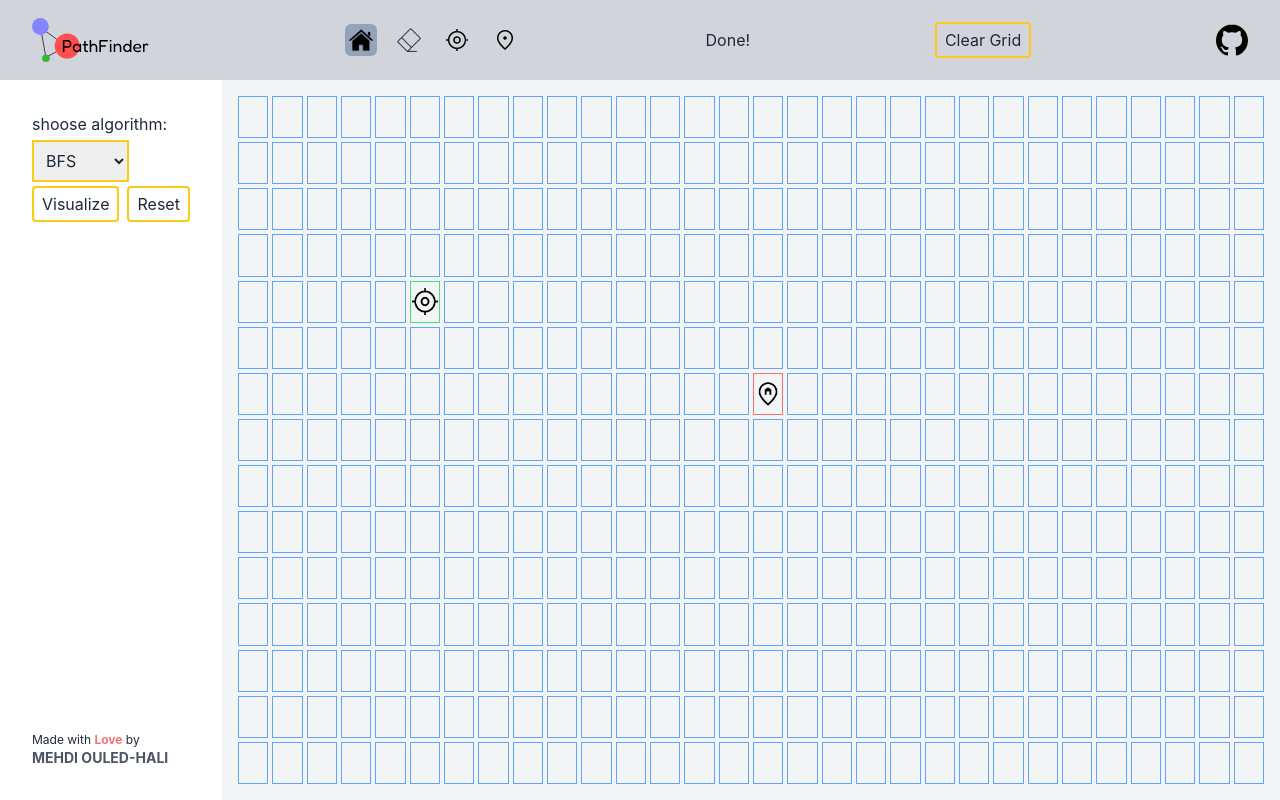
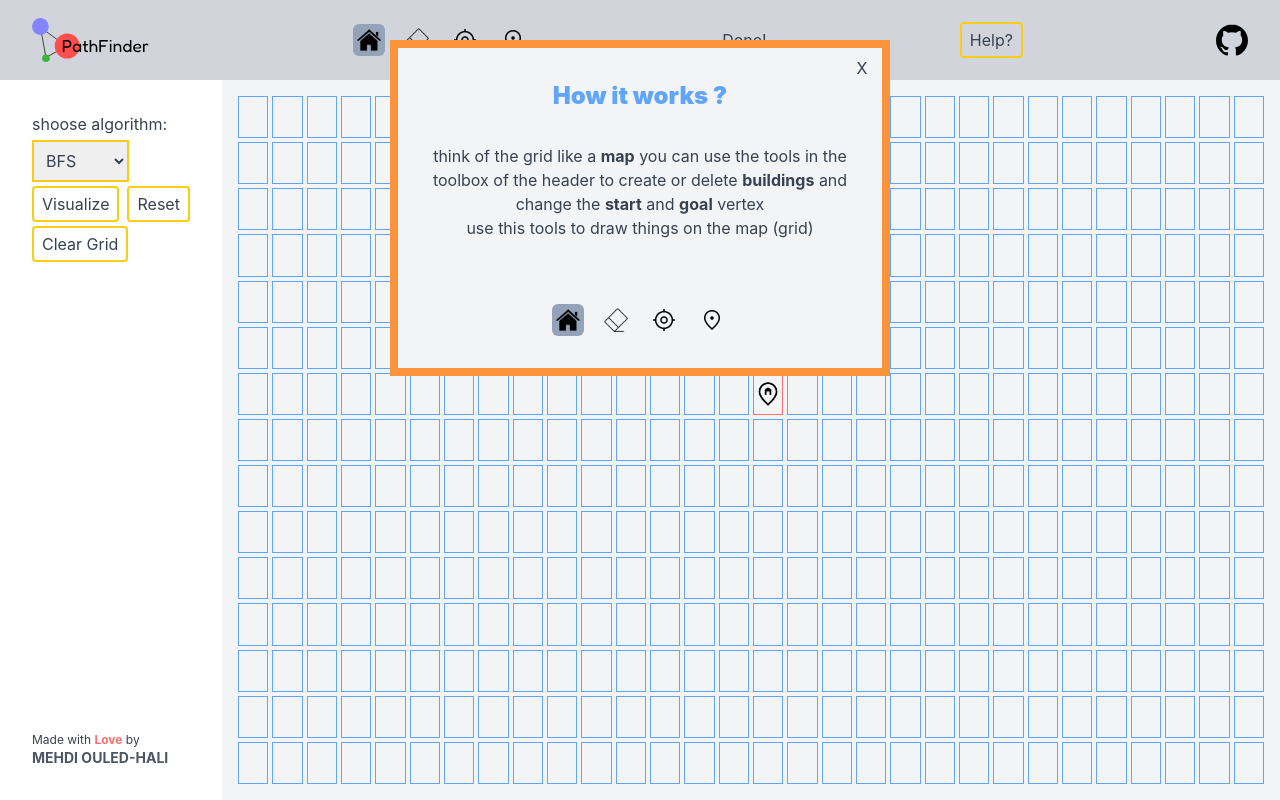
Before and after one commit to MehdiHali/PathFinder, a React (Create React App) app: page / in a window 1280 px wide. Built offline with nearby package versions, Linux system fonts and the light colour scheme.

Commit message:
add a how it works modal

```diff
--- a/src/App.tsx
+++ b/src/App.tsx
@@ -4,9 +4,15 @@ import Grid from './Grid';
 import Sidebar from './Sidebar';
 import { Dispatch, ReactNode, SetStateAction, useEffect, useState } from 'react';
 import { action, algo } from './Utils/types';
-import { clear } from 'console';
-// import {useStack} from './Utils/useStack'
-// import {useGraph} from './Utils/useGraph'
+import Modal from './Modal';
+import ToolBox from './Utils/ToolBox';
+
+
+import Logo from './Components/Logo';
+import Eraser from './assets/eraser.png'
+import Home from './assets/home.png'
+import Location from './assets/Location.png'
+import MyLocation from './assets/MyLocation.png'
 
 function App() {
 
@@ -15,37 +21,55 @@ function App() {
     const [clearGrid, setClearGrid]: [boolean, Dispatch<SetStateAction<boolean>>] = useState(false);
     let [action,setAction]: [action: action,setAction: Dispatch<SetStateAction<action>>] = useState("WALL" as action);
     let [algo,setAlgo]: [action: algo,setAction: Dispatch<SetStateAction<algo>>] = useState("BFS" as algo);
+    let [showHelp,setSHowHelp] = useState(true);
 
     useEffect(()=>{
 
     },[])
 
+    // useEffect(()=>{
+    //   setTimeout(()=>{
+    //     setSHowHelp(false);
+    //   },2000)
+    // },[])
+
     useEffect(()=>{
       // push(stack,count);
     },[visualize])
 
-    // function push(n: number){
-    //   setStack((stack): Stack=>{
-    //     console.log("pushing");
-    //     stack.push(n);
-    //     let newStack = new Stack();
-    //     return stack;
-    //   });
-    // }
 
-    // function pop(){
-    //   setStack((stack): Stack=>{
-    //     console.log(stack.pop()??"empty");
-    //     setCount(count=>count-1);
-    //     return stack;
-    //   });
-    // }
 
   return (
     <div className="App h-screen min-h-screen">
-     <Header  onClearGrid={setClearGrid} setAction={setAction} visualize={visualize} className={"h-[10%] bg-primary"}/>
+      {
+        showHelp &&
+      <Modal className=" border-8 border-orange-400  ">
+        <button className='absolute top-0 right-0 p-2 w-10 hover:bg-gray-200' onClick={()=>setSHowHelp(false)}>X</button>
+        <h2 className='text-blue-400 font-black text-2xl'>How it works ?</h2>
+        <div className='flex flex-col items-center space-y-8'>
+            <p className='py-8'>think of the grid like a <b> map</b> you can use the tools in the toolbox of the header to create or delete <b>buildings</b> and change the <b> start</b> and <b> goal</b> vertex
+            <br /> use this tools to draw things on the map (grid)
+            </p>
+        <ToolBox<action> onChange={setAction} defaultValue={"WALL"} className=" mx-auto ">
+            <ToolBox.Tool  /*onClick={setAction}*/ selected = {true} value={"WALL"}>
+                <img src={Home} />
+            </ToolBox.Tool>
+            <ToolBox.Tool selected={false} value={"ROUTE"}>
+                <img src={Eraser} />
+            </ToolBox.Tool>
+            <ToolBox.Tool selected={false} value={"START"}>
+                <img src={MyLocation} />
+            </ToolBox.Tool>
+            <ToolBox.Tool selected={false} value={"GOAL"}>
+                <img src={Location} />
+            </ToolBox.Tool>
+        </ToolBox>
+        </div>
+      </Modal>
+      }
+     <Header setShowHelp={setSHowHelp} setAction={setAction} visualize={visualize} className={"h-[10%] bg-primary"}/>
      <div className='flex h-[90vh] '>
-      <Sidebar setAlgo={setAlgo} onVisualize={()=>!visualize&&setVisualize(true)} onReset={()=>setResetGrid(true)} className={" w-[20%] bg-primary hidden sm:block"} />
+      <Sidebar onClearGrid={setClearGrid}  setAlgo={setAlgo} onVisualize={()=>!visualize&&setVisualize(true)} onReset={()=>setResetGrid(true)} className={" w-[20%] bg-primary hidden sm:block"} />
       <Grid algo={algo} triggerResetGrid={resetGrid} setResetGrid={setResetGrid} clearGrid={clearGrid} setClearGrid={setClearGrid} action={action} visualize={visualize} setVisualize={setVisualize}  className={"w-full bg-gray-100 h-full"}/>
      </div>
     </div>
--- a/src/Header.tsx
+++ b/src/Header.tsx
@@ -6,43 +6,10 @@ import Home from './assets/home.png'
 import Location from './assets/Location.png'
 import MyLocation from './assets/MyLocation.png'
 import GitHub from './assets/GitHub.svg'
-
-let ToolBoxContext = createContext({} as any);
-
-ToolBox.Tool = function Tool<T>({value, onClick, children}:{value: T, selected: boolean, onClick?: (value: T,...params: any[])=>void, children: ReactNode}){
-    // const [value,setValue] : [T, Dispatch<SetStateAction<T>>] = useState("" as T);
-
-    let {selected, setSelected} = useContext(ToolBoxContext);
-
-    return <li onClick={()=>{setSelected(value);onClick && onClick(value)}} className={"flex space-x-4 h-8 w-8 p-1 rounded-md cursor-pointer hover:border-2 border-yellow-400 hover:bg-slate-400 hover:border-dashed "+((selected === value)&&" bg-slate-400")}>
-            {children}
-        </li>
-}
+import ToolBox from './Utils/ToolBox';
 
 
-
-function ToolBox<T> ({onChange, defaultValue, children}:{onChange: Dispatch<SetStateAction<T>>, defaultValue: T, children: ReactNode}){
-
-    const [selected,setSelected]: [T, Dispatch<SetStateAction<T>>] = useState(defaultValue);
-
-    function handleChange(ev: any){
-        ev.preventDefault();
-        setSelected(ev.target.value);
-    }
-
-    useEffect(()=>{
-        onChange(selected);
-    }, [selected]);
-
-    return <ToolBoxContext.Provider value={{selected,setSelected}}>
-
-            <div  onChange={handleChange} className={"flex items-center space-x-4 list-none "} >
-                {children}
-            </div>
-            </ToolBoxContext.Provider>
-}
-
-const Header = ({className, visualize, setAction, onClearGrid}: {className: string, visualize: boolean,setAction: Dispatch<SetStateAction<action>>, onClearGrid:Dispatch<SetStateAction<boolean>>})=>{
+const Header = ({className, visualize, setAction, setShowHelp}: {className: string, visualize: boolean,setAction: Dispatch<SetStateAction<action>>, setShowHelp: Dispatch<SetStateAction<boolean>>})=>{
 
 
     return <div className={'bg-gray-300 p-4 flex justify-between items-center px-8 '+className}>
@@ -64,7 +31,7 @@ const Header = ({className, visualize, setAction, onClearGrid}: {className: stri
         </ToolBox>
 
         <span>{visualize?"Visualizing...":"Done!"}</span>
-        <button className='btn' onClick={()=>onClearGrid(true)} >Clear Grid</button>
+        <button className='btn' onClick={()=>{setShowHelp(true)}}>Help?</button>
         <a target="_blank" href={"https://github.com/MehdiHali/PathFinder"}><img src={GitHub} alt="" /></a>
     </div>
 }
--- /dev/null
+++ b/src/Modal.tsx
@@ -0,0 +1,13 @@
+import React from "react";
+
+
+let Modal = ({children, className}: {children: any, className: string})=>{
+
+    return (
+        <div className={"absolute z-50 top-10 right-0 left-0 m-auto bg-gray-100 w-[500px]  p-8"+" "+className} >
+            {children}
+        </div>
+    )
+}
+
+export default Modal;
--- a/src/Sidebar.tsx
+++ b/src/Sidebar.tsx
@@ -2,7 +2,7 @@ import React, { Dispatch, SetStateAction } from "react";
 import { algo } from "./Utils/types";
 
 
-const Sidebar = ({className, onVisualize, onReset, setAlgo}:{className: string,onVisualize: ()=>void, onReset: ()=>void, setAlgo: Dispatch<SetStateAction<algo>>})=>{
+const Sidebar = ({className, onVisualize, onReset, setAlgo, onClearGrid}:{className: string,onVisualize: ()=>void, onReset: ()=>void, setAlgo: Dispatch<SetStateAction<algo>> , onClearGrid: Dispatch<SetStateAction<boolean>>})=>{
 
     function handleVisualize(ev: any){
         ev.preventDefault();
@@ -35,6 +35,7 @@ const Sidebar = ({className, onVisualize, onReset, setAlgo}:{className: string,o
                 <button className="btn" onClick={handleVisualize} >Visualize</button>
                 <button className="btn" onClick={handleReset} >Reset</button>
             </div>
+        <button className='btn' onClick={()=>onClearGrid(true)} >Clear Grid</button>
         </div>
         <div className="text-left mt-10 h-fit text-xs ">
             Made with <strong className="text-red-400">Love</strong> by<br /> <a className="text-gray-600 font-bold uppercase text-sm hover:text-red-400 " target={"_blank"} href="https://linktr.ee/mehdi.hali" >Mehdi Ouled-Hali</a>
--- /dev/null
+++ b/src/ToolBoxContext.ts
@@ -0,0 +1,6 @@
+
+import { createContext } from "react";
+
+let ToolBoxContext = createContext({} as any);
+
+export default ToolBoxContext;
--- /dev/null
+++ b/src/Utils/ToolBox.tsx
@@ -0,0 +1,44 @@
+
+import { useEffect } from "react";
+import { useContext } from "react";
+import { Dispatch } from "react";
+import { useState } from "react";
+import { SetStateAction } from "react";
+import { ReactNode } from "react";
+import ToolBoxContext from "../ToolBoxContext";
+
+
+ToolBox.Tool = function Tool<T>({value, onClick, children}:{value: T, selected: boolean, onClick?: (value: T,...params: any[])=>void, children: ReactNode}){
+    // const [value,setValue] : [T, Dispatch<SetStateAction<T>>] = useState("" as T);
+
+    let {selected, setSelected} = useContext(ToolBoxContext);
+
+    return <li onClick={()=>{setSelected(value);onClick && onClick(value)}} className={"flex space-x-4 h-8 w-8 p-1 rounded-md cursor-pointer hover:border-2 border-yellow-400 hover:bg-slate-400 hover:border-dashed "+((selected === value)&&" bg-slate-400")}>
+            {children}
+        </li>
+}
+
+
+
+function ToolBox<T> ({onChange, defaultValue, children, className}:{onChange: Dispatch<SetStateAction<T>>, defaultValue: T, children: ReactNode, className?: string}){
+
+    const [selected,setSelected]: [T, Dispatch<SetStateAction<T>>] = useState(defaultValue);
+
+    function handleChange(ev: any){
+        ev.preventDefault();
+        setSelected(ev.target.value);
+    }
+
+    useEffect(()=>{
+        onChange(selected);
+    }, [selected]);
+
+    return <ToolBoxContext.Provider value={{selected,setSelected}}>
+
+            <div  onChange={handleChange} className={"flex items-center space-x-4 list-none "+" "+className} >
+                {children}
+            </div>
+            </ToolBoxContext.Provider>
+}
+
+export default ToolBox;
--- a/src/index.css
+++ b/src/index.css
@@ -21,5 +21,5 @@ code {
 }
 
 *{
-  @apply text-gray-800
+  @apply text-gray-700
 }
```
